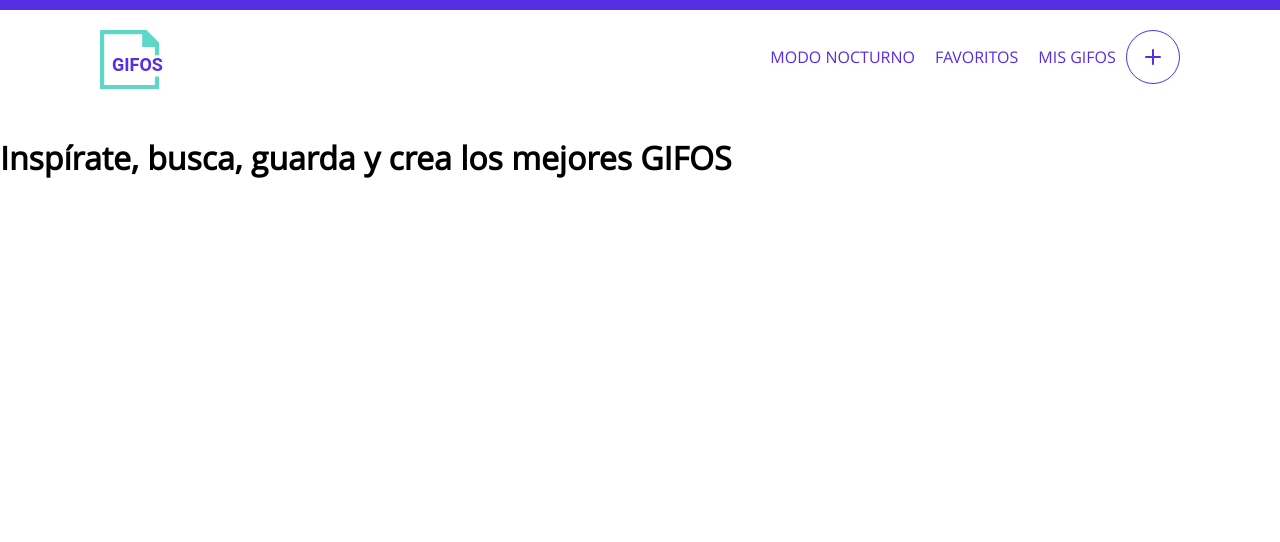
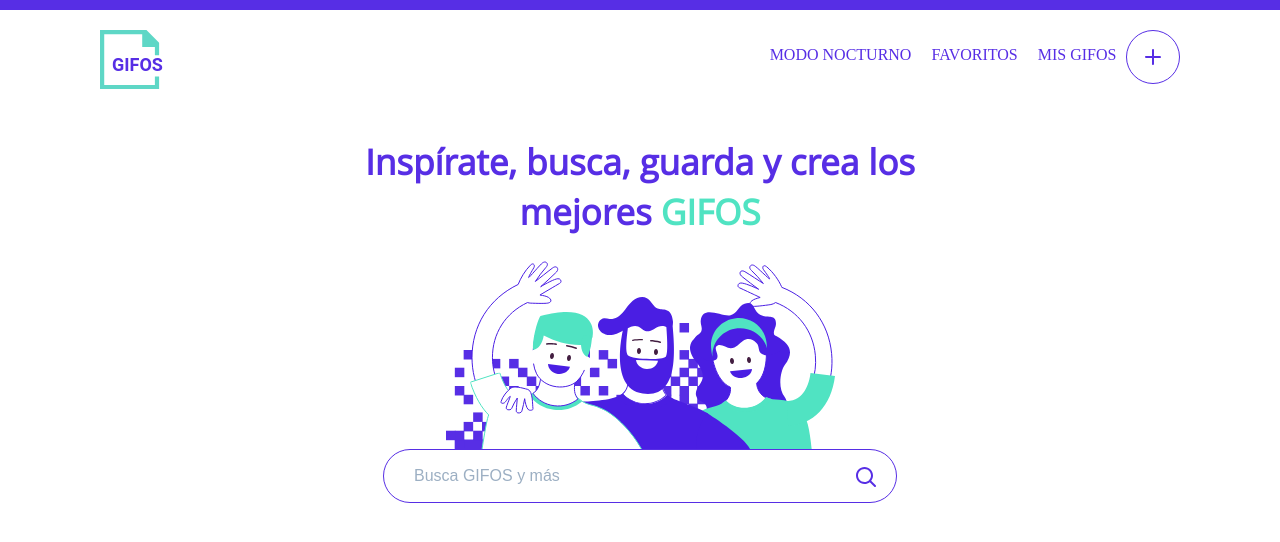
Before and after one commit to daniel-beta/Gifos, a plain HTML site: page index.html in a window 1280 px wide. Drawn offline with Linux system fonts and the light colour scheme; files whose address does not match are found by name.

Commit message:
Estilos search-bar

```diff
--- a/index.html
+++ b/index.html
@@ -4,13 +4,13 @@
     <meta charset="UTF-8">
     <meta http-equiv="X-UA-Compatible" content="IE=edge">
     <meta name="viewport" content="width=device-width, initial-scale=1.0">
-    <link rel="stylesheet" href="css/styles.css">
+    <link rel="stylesheet" href="/css/styles.css">
     <title>GIFOS</title>
 </head>
-<body>
+<body id="home">
     <header>
         <div class="logo">
-            <img src="assets/logo-desktop.svg" alt="logo-gifos">
+            <img src="/assets/logo-desktop.svg" alt="logo-gifos">
         </div>
         <nav class="menu">
             <ul>
@@ -20,11 +20,18 @@
             </ul>
         </nav>
         <div class="crear">
-            <img src="assets/button-crear.svg" alt="icono-crear">
+            <img src="/assets/button-crear.svg" alt="icono-crear">
         </div>
     </header>
     <main>
-        <h1 class="">Inspírate, busca, guarda y crea los mejores <span>GIFOS</span></h1>
+        <div id="search">
+            <h1 class="titulo">Inspírate, busca, guarda y crea los mejores <span>GIFOS</span></h1>
+            <img src="/assets/ilustra_header.svg" alt="ilustra_header">
+            <div id="search-bar">
+                <input type="text" name="searchGifos" id="searchGifos" placeholder="Busca GIFOS y más">
+                <div class="icon-search"></div>
+            </div>
+        </div>
     </main>
     <footer>
 
--- a/scss/components/_datos.scss
+++ b/scss/components/_datos.scss
@@ -1 +1,4 @@
+/* Colores */
 $morado: #572ee5;
+$celeste: #50e3c2;
+$azul-claro: #9cafc3;
--- a/scss/components/_fonts.scss
+++ b/scss/components/_fonts.scss
@@ -2,18 +2,19 @@
     font-family: "Open Sans";
     src: url("fonts/open_sans/OpenSans.woff");
 }
-
 @font-face {
     font-family: "Open Sans Bold";
     src: url("fonts/open_sans/OpenSans-bold.woff");
 }
-
 @font-face {
     font-family: "Open Sans Light";
     src: url("fonts/open_sans/OpenSans-light.woff");
 }
-
 @font-face {
     font-family: "Open Sans Semibold";
     src: url("fonts/open_sans/OpenSans-semibold.woff");
 }
+@font-face {
+    font-family: "Montserrat Bold";
+    src: url("fonts/montserrat/Montserrat-Bold.woff2") format("woff2");
+}
--- a/scss/components/_header.scss
+++ b/scss/components/_header.scss
@@ -5,11 +5,15 @@ header {
     justify-content: center;
     border-top: $morado 10px solid;
     padding: 20px;
-
+    .logo {
+        width: 50%;
+    }
+    .menu {
+        text-transform: uppercase;
+    }
     ul {
         display: flex;
         list-style: none;
-
         li {
             padding: 0 10px;
             color: $morado;
@@ -17,10 +21,11 @@ header {
     }
 }
 
-.logo {
-    width: 50%;
+/* IPAD */
+@media screen and (max-width: 768px) {
+    header {
+        .logo {
+            width: 25%;
+        }
+    }
 }
-
-.menu {
-    text-transform: uppercase;
-}
--- /dev/null
+++ b/scss/components/_home.scss
@@ -0,0 +1,37 @@
+@import "datos.scss";
+
+body#home {
+    main {
+        #search {
+            display: flex;
+            flex-direction: column;
+            align-items: center;
+            #search-bar {
+                max-width: 650px;
+                width: 100%;
+                text-align: center;
+                input {
+                    width: 80%;
+                    height: 50px;
+                    border: 1px solid $morado;
+                    border-radius: 30px;
+                    outline: none;
+                    font-size: 16px;
+                    padding-left: 30px;
+                    &::placeholder {
+                        color: $azul-claro;
+                    }
+                }
+                .icon-search {
+                    background-image: url(/assets/icon-search.svg);
+                    position: relative;
+                    width: 20px;
+                    height: 20px;
+                    bottom: 36px;
+                    left: 86%;
+                    cursor: pointer;
+                }
+            }
+        }
+    }
+}
--- a/scss/styles.scss
+++ b/scss/styles.scss
@@ -1,8 +1,25 @@
 @import "components/fonts.scss";
 @import "components/header.scss";
-
+@import "components/home.scss";
+@import "components/datos.scss";
 
 body {
     margin: 0;
-    font-family: "Open Sans";
+    font-family: Montserrat;
+    main {
+        display: flex;
+        justify-content: center;
+        h1.titulo {
+            color: $morado;
+            font-size: 35px;
+            font-family: Montserrat, "Open Sans";
+            text-align: center;
+            line-height: 50px;
+            width: 600px;
+            justify-content: center;
+            span {
+                color: $celeste;
+            }
+        }
+    }
 }
```
Also changed, not shown: css/styles.css, fonts/montserrat/Montserrat-Bold.woff (added), fonts/montserrat/Montserrat-Bold.woff2 (added), 4 other files.
